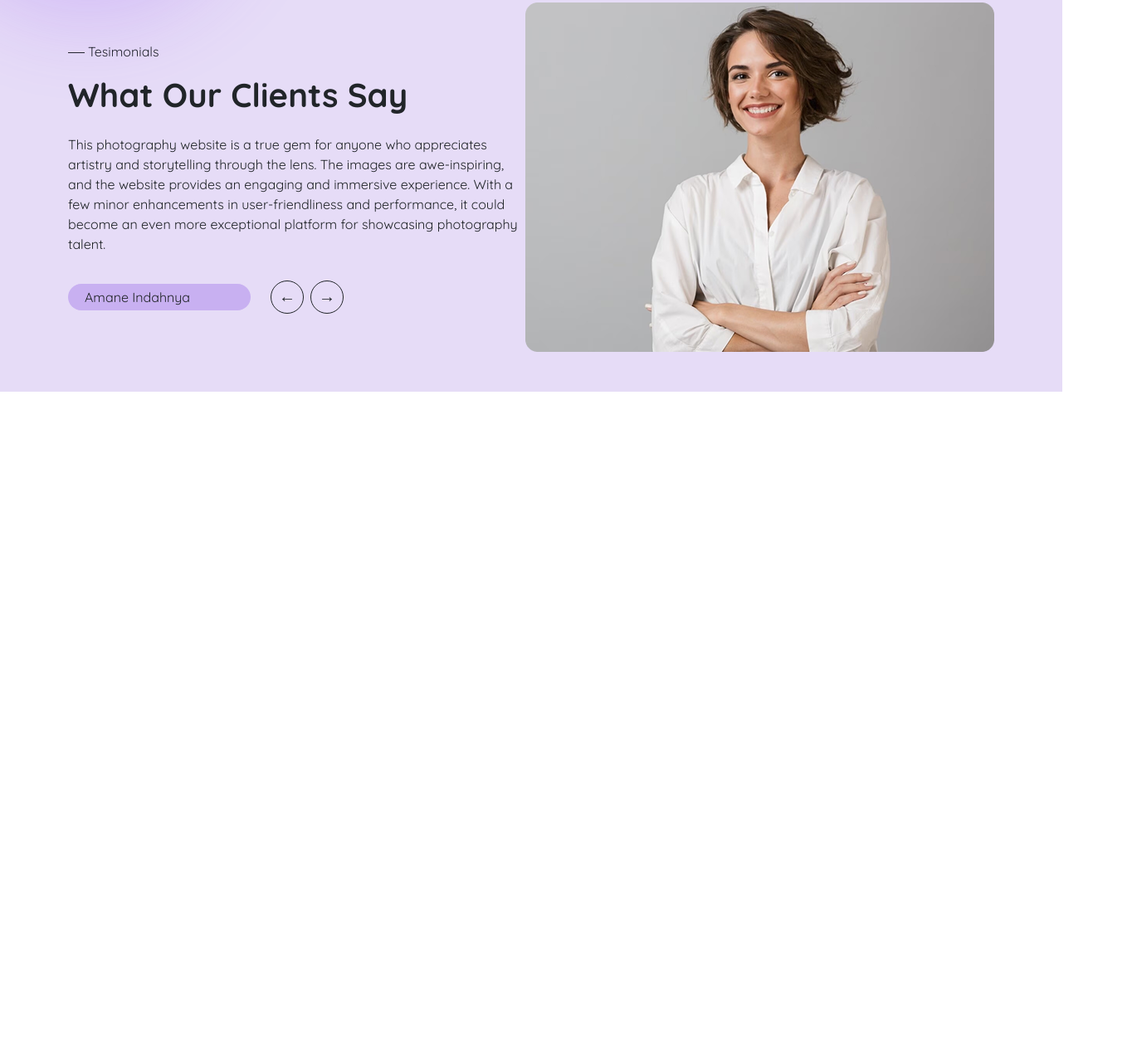
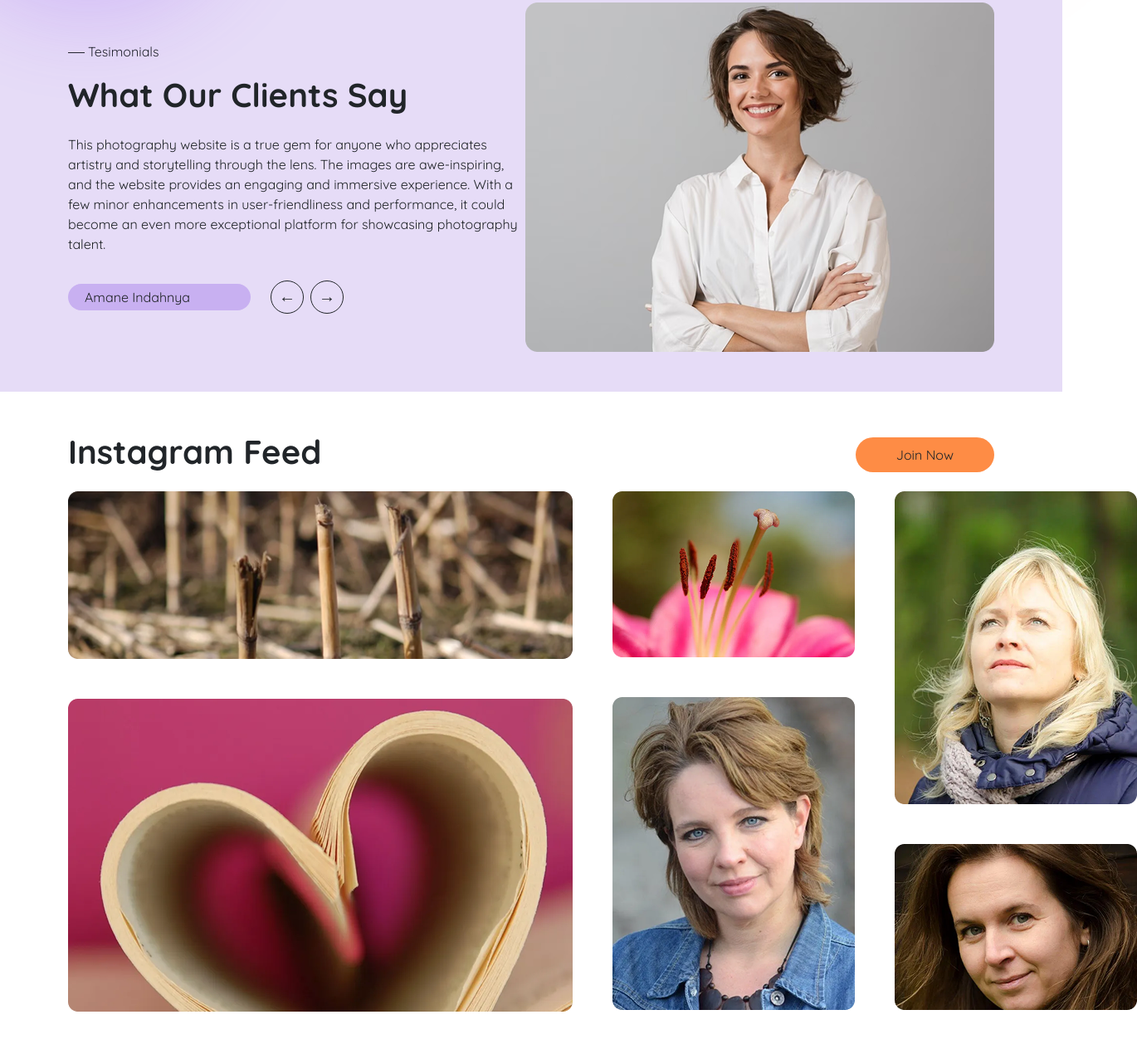
Before and after one commit to mohammad-saiful-islam/Bootstrap-Assignment, a plain HTML site: page index.html in a window 1280 px wide. Shown: the part 3291-4549 px from the top of the page at 83% size, 1370 px wide, since content can reach past the window. Before the commit the page ends 3763 px from the top, so only its background shows below. Drawn offline with nearby package versions, Linux system fonts and the light colour scheme.

Commit message:
Added Instagram feed section

```diff
--- a/index.html
+++ b/index.html
@@ -240,6 +240,31 @@
   </section>
 
 
+  <!-- Instagram Feed -->
+
+<section class="container py-5">
+  <div class="insta-head-parent d-flex justify-content-between align-items-center mb-3">
+      <h1 class="insta-h1 fw-bold">Instagram Feed</h1>
+      <button class="insta-btn btn bg-orange px-5 py-2 rounded-pill">Join Now</button>
+  </div>
+  <div class="insta-gap insta-parent d-flex gap-5">
+      <div class="insta-gap d-flex flex-column gap-5">
+          <img  class="instagram-top-img" src="image/Rectangle 40.png" alt="">
+          <img  class="instagram-top-img" src="image/Rectangle 35.png" alt="">
+      </div>
+      <div class="insta-gap d-flex gap-5">
+          <div class="insta-gap d-flex flex-column gap-5">
+              <img  class="instagram-img" src="image/Rectangle 36.png" alt="">
+              <img  class="instagram-img" src="image/Rectangle 38.png" alt="">
+          </div>
+          <div class="insta-gap d-flex flex-column gap-5">
+              <img  class="instagram-img" src="image/Rectangle 37.png" alt="">
+              <img  class="instagram-img" src="image/Rectangle 39.png" alt="">
+          </div>
+      </div>
+  </div>
+</section>
+
 
 
     <script src="https://cdn.jsdelivr.net/npm/bootstrap@5.3.5/dist/js/bootstrap.bundle.min.js" integrity="sha384-k6d4wzSIapyDyv1kpU366/PK5hCdSbCRGRCMv+eplOQJWyd1fbcAu9OCUj5zNLiq" crossorigin="anonymous"></script>
```
